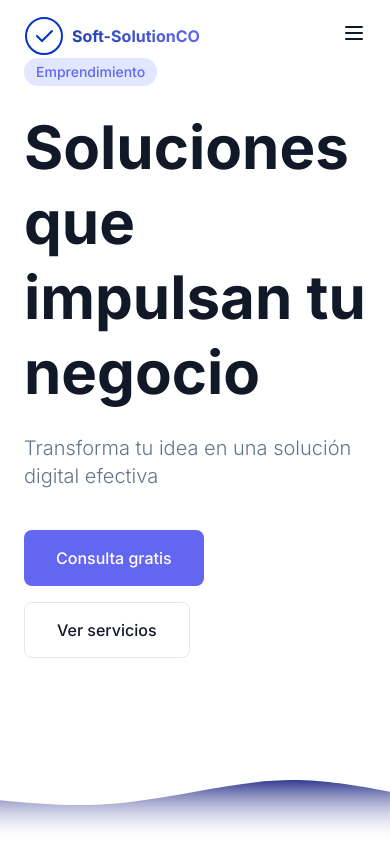
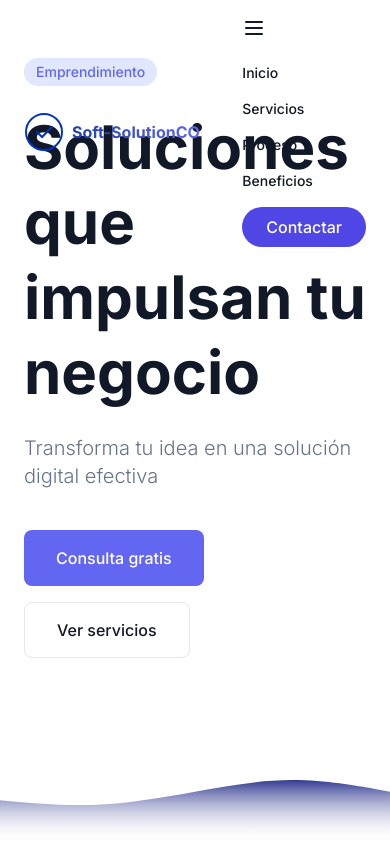
Before and after one commit to Jsma07/landingPage, a plain HTML site: page index.html in a window 390 px wide. Both pictures are taken after a click on the button 354 px from the left and 32 px from the top of the page. Shown: the top 844 px of the page. Drawn offline with nearby package versions, Linux system fonts and the light colour scheme.

Commit message:
Update index.html

```diff
--- a/index.html
+++ b/index.html
@@ -33,7 +33,7 @@
         <a href="#proceso" class="text-sm font-medium hover:text-indigo-600 transition">Proceso</a>
         <a href="#beneficios" class="text-sm font-medium hover:text-indigo-600 transition">Beneficios</a>
 <!--         <a href="#proyectos" class="text-sm font-medium hover:text-indigo-600 transition">Portfolio</a>
-        <!-- <a href="#testimonios" class="text-sm font-medium hover:text-indigo-600 transition">Testimonios</a> --> -->
+        <!-- <a href="#testimonios" class="text-sm font-medium hover:text-indigo-600 transition">Testimonios</a> -->
       </div>
       <div>
         <a href="https://wa.me/573019066143?text=Hola%2C%20estoy%20interesado%20en%20sus%20servicios" class="hidden md:inline-flex items-center justify-center h-10 px-6 rounded-full font-medium text-white bg-indigo-600 hover:bg-indigo-700 transform transition hover:-translate-y-0.5">Contactar</a>
@@ -42,6 +42,15 @@
             <path stroke-linecap="round" stroke-linejoin="round" stroke-width="2" d="M4 6h16M4 12h16M4 18h16" />
           </svg>
         </button>
+        <!-- Menú móvil -->
+<div id="mobile-menu" class="md:hidden hidden flex-col space-y-4 mt-4">
+  <a href="#inicio" class="block text-sm font-medium hover:text-indigo-600 transition">Inicio</a>
+  <a href="#servicios" class="block text-sm font-medium hover:text-indigo-600 transition">Servicios</a>
+  <a href="#proceso" class="block text-sm font-medium hover:text-indigo-600 transition">Proceso</a>
+  <a href="#beneficios" class="block text-sm font-medium hover:text-indigo-600 transition">Beneficios</a>
+  <a href="https://wa.me/573019066143?text=Hola%2C%20estoy%20interesado%20en%20sus%20servicios" class="inline-flex items-center justify-center h-10 px-6 rounded-full font-medium text-white bg-indigo-600 hover:bg-indigo-700">Contactar</a>
+</div>
+
 
 
 
@@ -197,6 +206,16 @@
     </div>
   </footer>
 
+<script>
+  const toggleBtn = document.getElementById('menu-toggle');
+  const mobileMenu = document.getElementById('mobile-menu');
+
+  toggleBtn.addEventListener('click', () => {
+    mobileMenu.classList.toggle('hidden');
+  });
+</script>
+
+
 </body>
 
 
```
